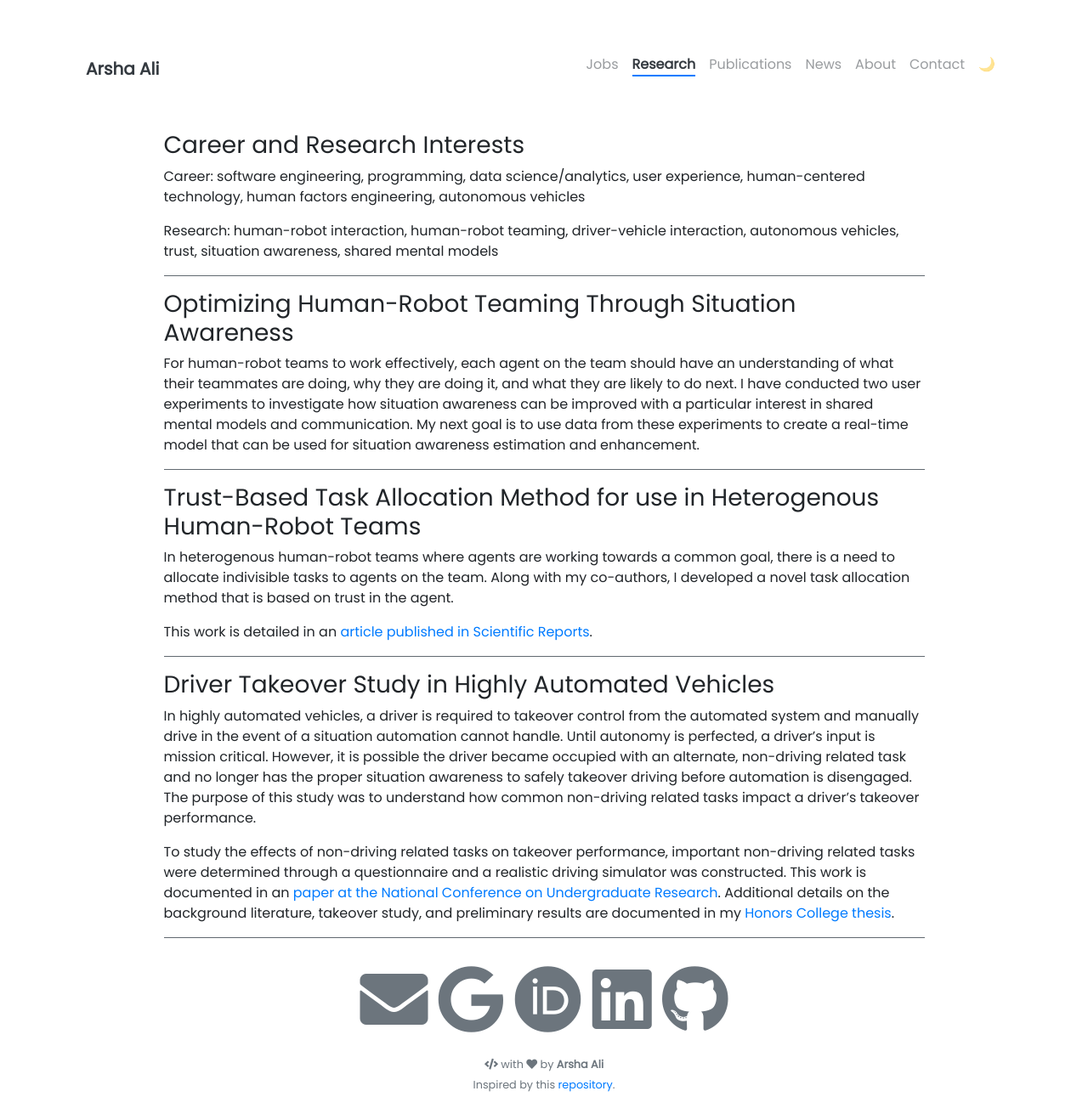
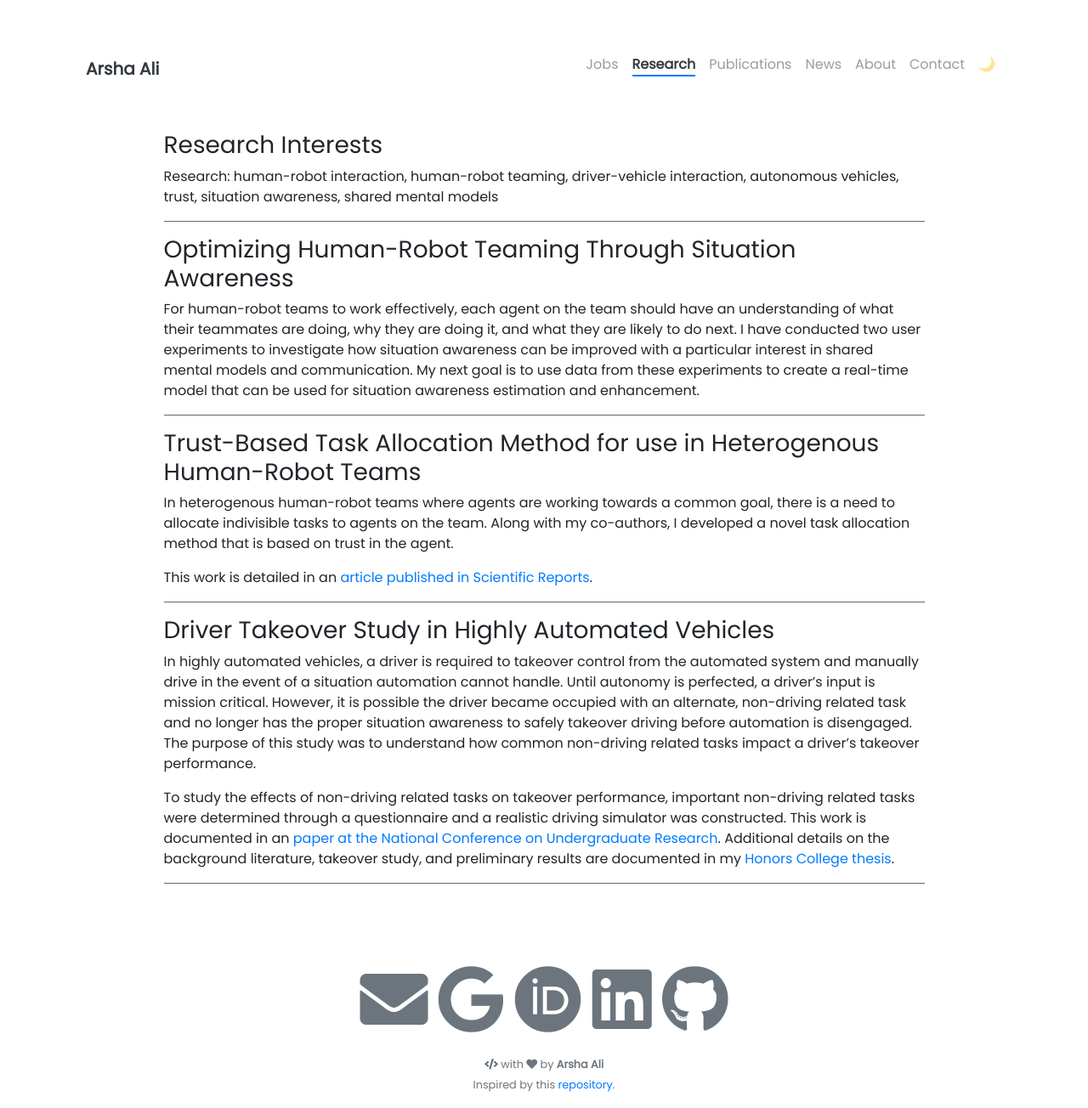
Before and after one commit to arshaali/arshaali.github.io, a Jekyll site: the page built from pages/research.md, in a window 1280 px wide and 1304 px high. Shown: the whole window at 85% size. Built offline with Jekyll 4.4.1, drawn with Linux system fonts in a browser that asks for light colours; nearby versions of some CDN libraries.

Commit message:
Update research.md

```diff
--- a/pages/research.md
+++ b/pages/research.md
@@ -5,9 +5,7 @@ permalink: /research/
 weight: 1
 ---
 
-### Career and Research Interests
-
-Career: software engineering, programming, data science/analytics, user experience, human-centered technology, human factors engineering, autonomous vehicles
+### Research Interests
 
 Research: human-robot interaction, human-robot teaming, driver-vehicle interaction, autonomous vehicles, trust, situation awareness, shared mental models
 
```
